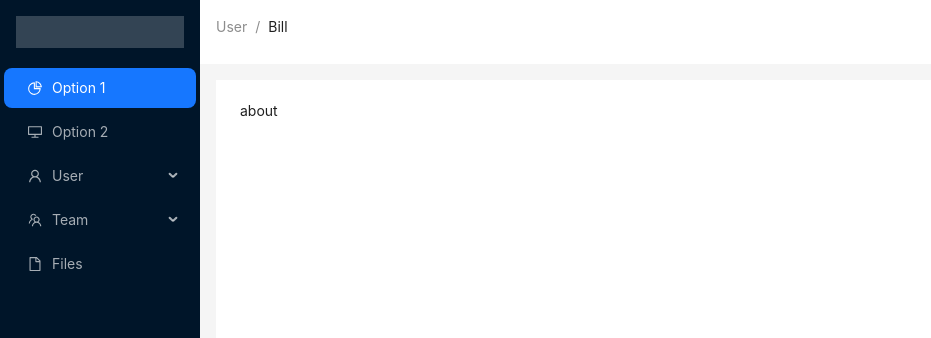
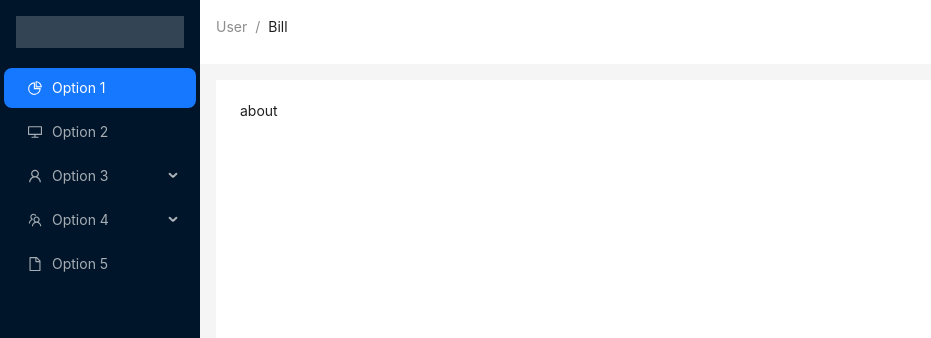
Before and after one commit to skyclouds2001/Frontend-Learning, a React (Vite) app in the folder React-Backstage-Manage-System/: page /about in a window 1280 px wide. Shown: the top 338 px of the page, without its empty margins (0-931 px from the left). Built offline with nearby package versions, Linux system fonts and the light colour scheme.

Commit message:
feat: add independent page

```diff
--- /dev/null
+++ b/React-Backstage-Manage-System/src/components/SidebarMenu/index.tsx
@@ -0,0 +1,79 @@
+import React, { useState } from 'react'
+import { useNavigate } from 'react-router-dom'
+import { Menu } from 'antd'
+import { DesktopOutlined, FileOutlined, PieChartOutlined, TeamOutlined, UserOutlined } from '@ant-design/icons'
+import type { MenuProps } from 'antd'
+
+type MenuItem = Required<MenuProps>['items'][number]
+
+const items: MenuItem[] = [
+  {
+    key: '1',
+    label: 'Option 1',
+    icon: <PieChartOutlined />,
+  },
+  {
+    key: '2',
+    label: 'Option 2',
+    icon: <DesktopOutlined />,
+  },
+  {
+    key: 'sub1',
+    label: 'Option 3',
+    icon: <UserOutlined />,
+    children: [
+      {
+        key: '3',
+        label: 'Option 3-1',
+      },
+      {
+        key: '4',
+        label: 'Option 3-2',
+      },
+      {
+        key: '5',
+        label: 'Option 3-3',
+      },
+    ],
+  },
+  {
+    key: 'sub2',
+    label: 'Option 4',
+    icon: <TeamOutlined />,
+    children: [
+      {
+        key: '6',
+        label: 'Option 4-1',
+      },
+      {
+        key: '7',
+        label: 'Option 4-2',
+      },
+    ],
+  },
+  {
+    key: '9',
+    label: 'Option 5',
+    icon: <FileOutlined />,
+  },
+]
+
+const SidebarMenu: React.FC = () => {
+  const navigate = useNavigate()
+
+  const[openKeys, setOpenKeys] = useState<string[]>([])
+
+  return (
+    <Menu
+      theme="dark"
+      defaultSelectedKeys={ ['1'] }
+      mode="inline"
+      openKeys={ openKeys }
+      items={ items }
+      onClick={ e => navigate(e.key) }
+      onOpenChange={ e => setOpenKeys(e.filter(v => !openKeys.includes(v))) }
+    />
+  )
+}
+
+export default SidebarMenu
--- a/React-Backstage-Manage-System/src/views/Home.tsx
+++ b/React-Backstage-Manage-System/src/views/Home.tsx
@@ -1,69 +1,21 @@
 import React, { useState } from 'react'
-import { useNavigate, Outlet } from 'react-router-dom'
-import { Breadcrumb, Layout, Menu, theme } from 'antd'
-import {
-  DesktopOutlined,
-  FileOutlined,
-  PieChartOutlined,
-  TeamOutlined,
-  UserOutlined,
-} from '@ant-design/icons'
-import type { MenuProps } from 'antd'
+import { Outlet } from 'react-router-dom'
+import { Breadcrumb, Layout, theme } from 'antd'
+import SidebarMenu from '@/components/SidebarMenu'
 
 const { Header, Content, Footer, Sider } = Layout
 
-type MenuItem = Required<MenuProps>['items'][number]
-
-type MenuInfo = {
-  key: string
-  keyPath: string[]
-  /** @deprecated This will not support in future. You should avoid to use this */
-  item: React.ReactInstance
-  domEvent: React.MouseEvent<HTMLElement> | React.KeyboardEvent<HTMLElement>
-}
-
-function getItem(
-  label: React.ReactNode,
-  key: React.Key,
-  icon?: React.ReactNode,
-  children?: MenuItem[],
-): MenuItem {
-  return {
-    key,
-    icon,
-    children,
-    label,
-  } as MenuItem
-}
-
-const items: MenuItem[] = [
-  getItem('Option 1', '1', <PieChartOutlined />),
-  getItem('Option 2', '2', <DesktopOutlined />),
-  getItem('User', 'sub1', <UserOutlined />, [
-    getItem('Tom', '3'),
-    getItem('Bill', '4'),
-    getItem('Alex', '5'),
-  ]),
-  getItem('Team', 'sub2', <TeamOutlined />, [getItem('Team 1', '6'), getItem('Team 2', '8')]),
-  getItem('Files', '9', <FileOutlined />),
-]
-
 const Home: React.FC = () => {
-  const navigate = useNavigate()
   const [collapsed, setCollapsed] = useState(false)
   const {
     token: { colorBgContainer },
   } = theme.useToken()
 
-  const menuClick = (e: MenuInfo) => {
-    navigate(e.key)
-  }
-
   return (
     <Layout style={{ minHeight: '100vh' }}>
       <Sider collapsible collapsed={collapsed} onCollapse={(value) => setCollapsed(value)}>
         <div style={{ height: 32, margin: 16, background: 'rgba(255, 255, 255, 0.2)' }} />
-        <Menu theme="dark" defaultSelectedKeys={['1']} mode="inline" items={items} onClick={menuClick} />
+        <SidebarMenu />
       </Sider>
       <Layout className="site-layout">
         <Header style={{ padding: 0, background: colorBgContainer }}>
```
